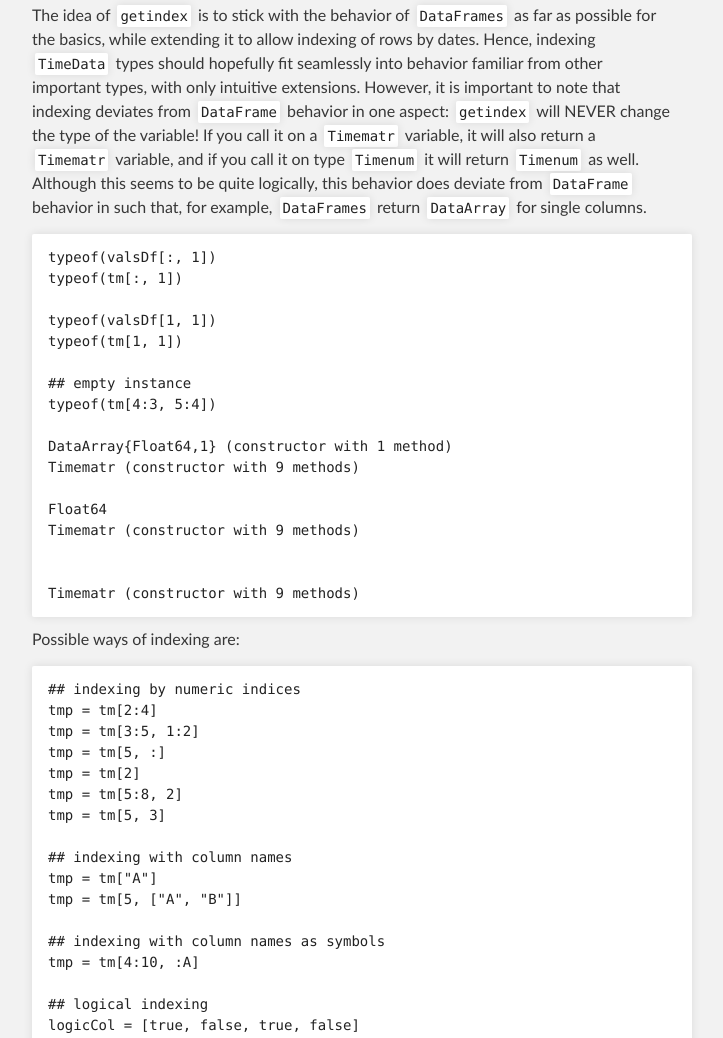
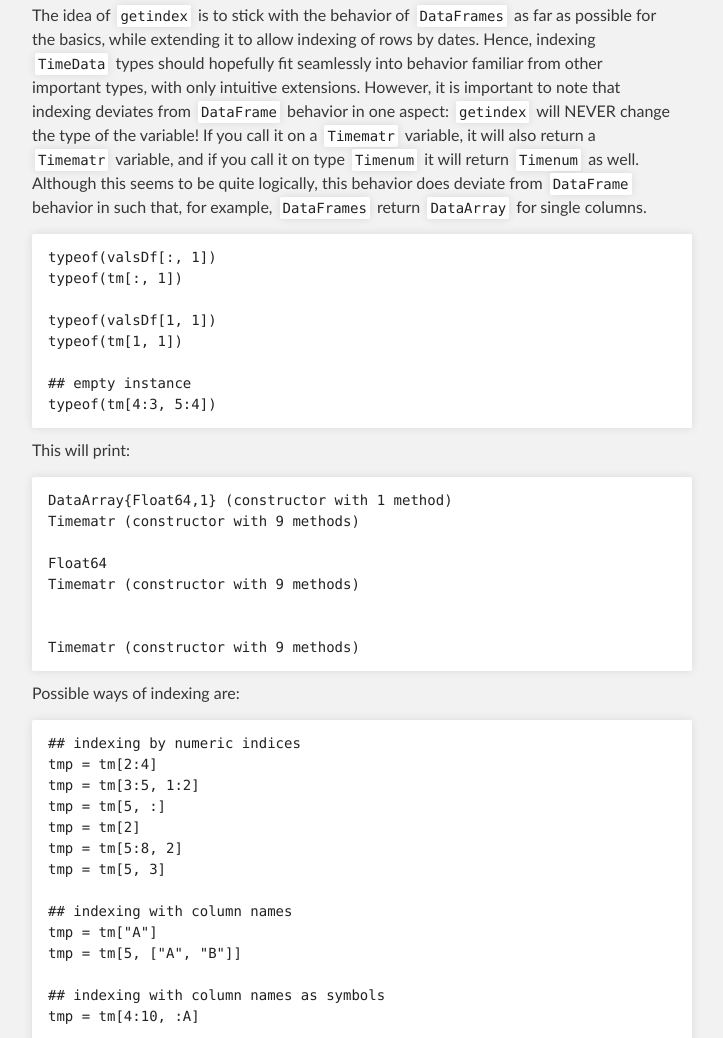
Before and after one commit to JuliaFinMetriX/TimeData.jl, a plain HTML site: page index.html in a window 1280 px wide. Shown: the part 2500-3538 px from the top of the page, without its empty margins (288-1011 px from the left). Drawn offline with Linux system fonts and the light colour scheme.

Commit message:
Create gh-pages branch via GitHub

```diff
--- a/index.html
+++ b/index.html
@@ -159,8 +159,11 @@ typeof(tm[1, 1])
 
 ## empty instance
 typeof(tm[4:3, 5:4])
+</code></pre>
 
-DataArray{Float64,1} (constructor with 1 method)
+<p>This will print:</p>
+
+<pre><code>DataArray{Float64,1} (constructor with 1 method)
 Timematr (constructor with 9 methods)
 
 Float64
```
Also changed, not shown: params.json (+1 -1 lines).
